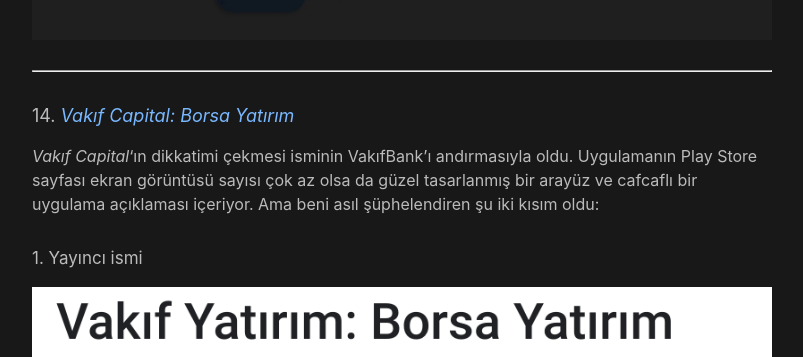
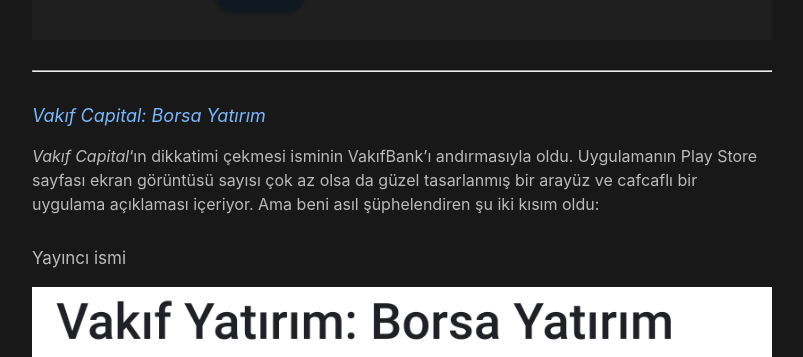
Before and after one commit to berkaycagir/berkaycagir.github.io, a Jekyll site: the page built from _posts/2023-02-02-supheli-yatirim-uygulamalari.md, in a window 1280 px wide and 900 px high, scrolled down 1459 px. Shown: the part 155-512 px from the top of the window, without its empty margins (238-1041 px from the left). Built offline with Jekyll 4.4.1, drawn with Linux system fonts in a browser that asks for light colours; some of the changed text lies outside the part shown.

Commit message:
Update post

```diff
--- a/_posts/2023-02-02-supheli-yatirim-uygulamalari.md
+++ b/_posts/2023-02-02-supheli-yatirim-uygulamalari.md
@@ -16,11 +16,11 @@
 
 ---
 
-##### 14. [_Vakıf Capital: Borsa Yatırım_](https://play.google.com/store/apps/details?id=com.maxsoftlab.vakiftrader)
+##### [_Vakıf Capital: Borsa Yatırım_](https://play.google.com/store/apps/details?id=com.maxsoftlab.vakiftrader)
 
 _Vakıf Capital_'ın dikkatimi çekmesi isminin VakıfBank'ı andırmasıyla oldu. Uygulamanın Play Store sayfası ekran görüntüsü sayısı çok az olsa da güzel tasarlanmış bir arayüz ve cafcaflı bir uygulama açıklaması içeriyor. Ama beni asıl şüphelendiren şu iki kısım oldu:
 
-###### 1. Yayıncı ismi
+###### Yayıncı ismi
 
 ![Play Store uygulama başlığı ekran görüntüsü](/assets/images/post4_2.png)
 
```
Also changed, not shown: other parts of _posts/2023-02-02-supheli-yatirim-uygulamalari.md (+2 -2 lines).
